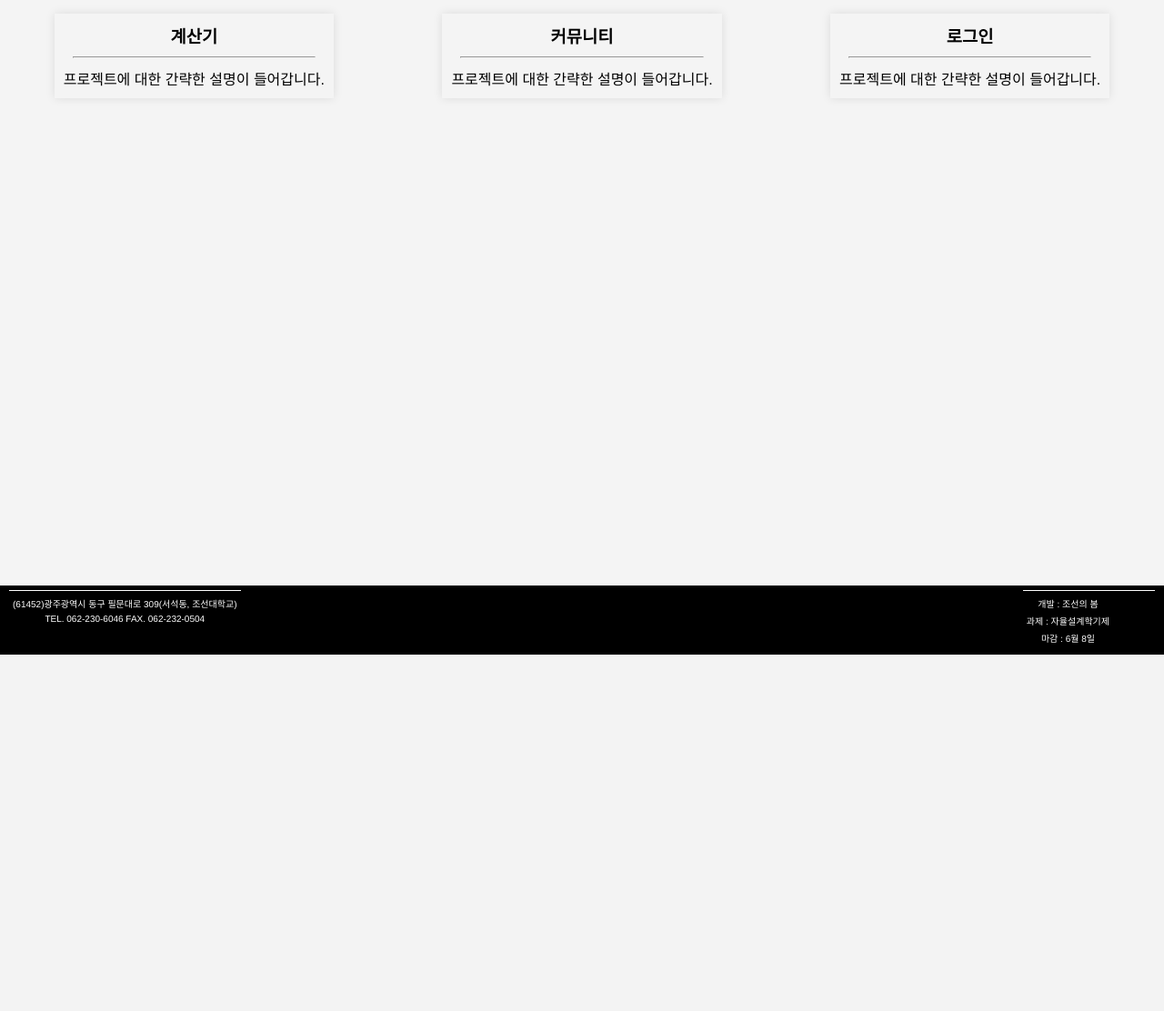
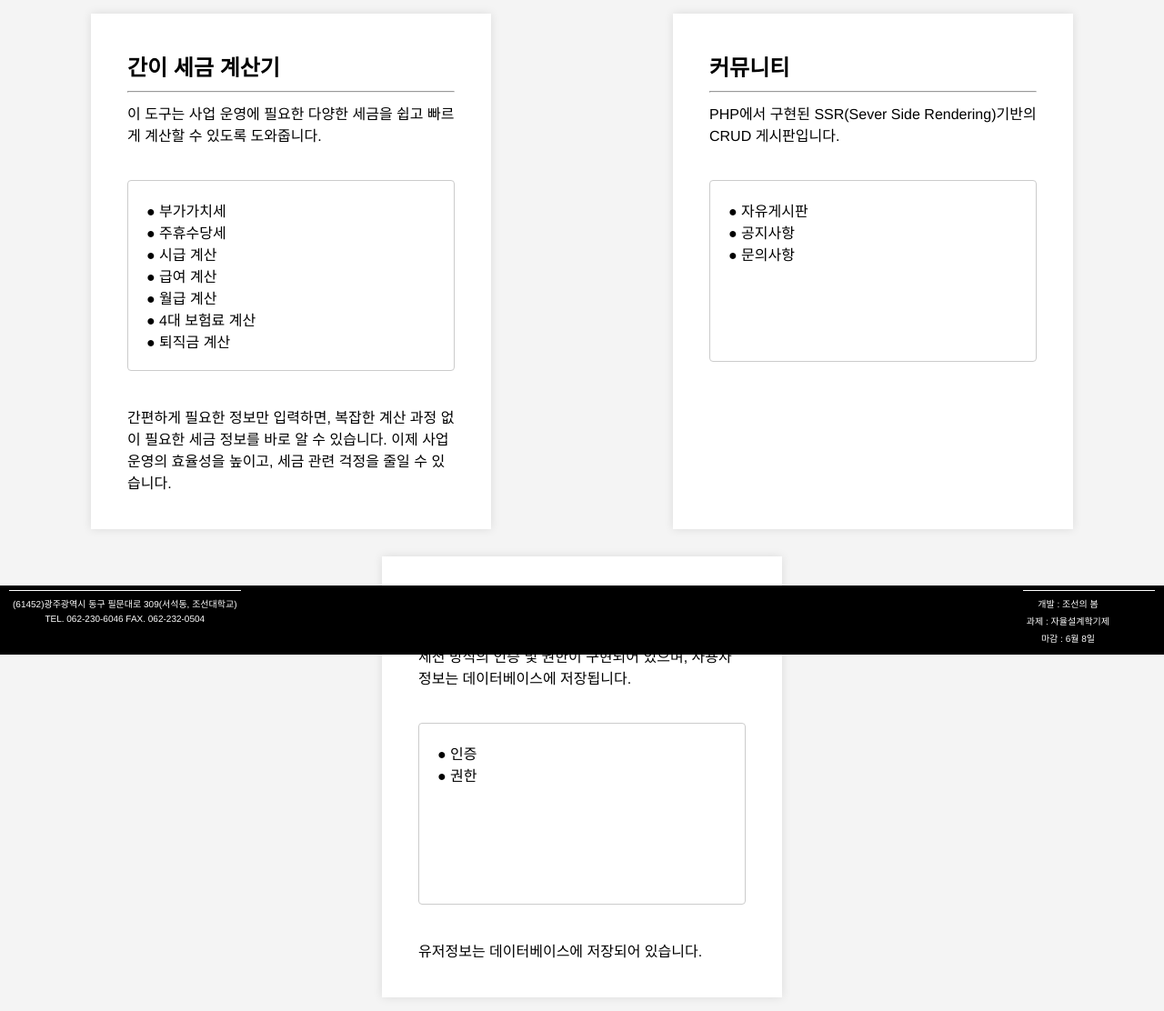
Before and after one commit to scorve12/chsun_spring_HTML, a PHP site: page /main/contact.html in a window 1280 px wide. Shown: the part 80-1192 px from the top of the page at 91% size. Before the commit the page ends 800 px from the top, so only its background shows below. Run offline with PHP 8.4, Linux system fonts and the light colour scheme; some web fonts are replaced.

Commit message:
feat contact

```diff
--- a/calculator/salary.html
+++ b/calculator/salary.html
@@ -37,7 +37,7 @@
                     <a href="#"><b>계산기</b></a>
                     <div class="sub-wrap">
                         <ul>
-                            <li> <a href="/calculator/synthesis.html">종합소득세 계산</a></li>
+                            <li><a href="/calculator/synthesis.html">종합소득세 계산</a></li>
                             <li><a href="/calculator/wiki.html">금융상식</a></li>
                             <li><a href="/calculator/salary.html">직원 계산기</a></li>
                         </ul>
--- a/css/contact.css
+++ b/css/contact.css
@@ -1,8 +1,16 @@
 hr {
-    margin: 10px;
+    margin: 10px 0px 10px 0px;
+}
+
+.description ul {
+    min-height: 25vh;
+    margin: 20px 0;
+    padding: 20px;
+    background-color: white;
+    border: 1px solid #ccc;
+    border-radius: 4px;
 }
 .portfolio {
-    padding-top: 80px;
     display: flex;
     flex-wrap: wrap;
     justify-content: space-around;
@@ -10,19 +18,23 @@ hr {
 }
 
 .portfolio-item {
+    width: 55vh;
     margin: 15px;
     box-shadow: 0 0 10px 0 rgba(0,0,0,0.1);
     transition: transform 0.3s ease;
+    background-color: white;
 }
 
 .portfolio-item img {
     width: 100%;
     height: auto;
+
 }
 
 .portfolio-item .description {
-    padding: 10px;
-    text-align: center;
+    padding: 40px;
+    text-align: left;
+
 }
 
 .portfolio-item:hover {
--- a/main/contact.html
+++ b/main/contact.html
@@ -35,10 +35,9 @@
                     <a href="#" ><b>계산기</b></a>
                     <div class="sub-wrap">
                         <ul>
-                            <li> <a href="/calculator/synthesis.html" >종합소득세 계산</a></li>
-                            <li><a href="/calculator/hourly.html">시급 계산</a></li>
-                            <li><a href="/calculator/retirement.html" >퇴직금 계산</a></li>
-                            <li><a href="/calculator/salary.html">급여 계산</a></li>
+                            <li><a href="/calculator/synthesis.html">종합소득세 계산</a></li>
+                            <li><a href="/calculator/wiki.html">금융상식</a></li>
+                            <li><a href="/calculator/salary.html">직원 계산기</a></li>
                         </ul>
                     </div>
                 </li>
@@ -63,23 +62,49 @@
             <section class="portfolio">
                 <div class="portfolio-item">
                     <div class="description">
-                        <h3>계산기</h3>
+                        <h2>간이 세금 계산기</h2>
                         <hr>
-                        <p>프로젝트에 대한 간략한 설명이 들어갑니다.</p>
+                        <p>이 도구는 사업 운영에 필요한 다양한 세금을 쉽고 빠르게 계산할 수 있도록 도와줍니다.</p>
+                        <br>
+                        <ul>
+                            <li>● 부가가치세</li>
+                            <li>● 주휴수당세</li>
+                            <li>● 시급 계산</li>
+                            <li>● 급여 계산</li>
+                            <li>● 월급 계산</li>
+                            <li>● 4대 보험료 계산</li>
+                            <li>● 퇴직금 계산</li>
+                        </ul>
+                        <br>
+                        <p>간편하게 필요한 정보만 입력하면, 복잡한 계산 과정 없이 필요한 세금 정보를 바로 알 수 있습니다. 이제 사업 운영의 효율성을 높이고, 세금 관련 걱정을 줄일 수 있습니다.</p>
                     </div>
                 </div>
                 <div class="portfolio-item">
                     <div class="description">
-                        <h3>커뮤니티</h3>
+                        <h2>커뮤니티</h2>
                         <hr>
-                        <p>프로젝트에 대한 간략한 설명이 들어갑니다.</p>
+                        <p>PHP에서 구현된 SSR(Sever Side Rendering)기반의 CRUD 게시판입니다.</p>
+                        <br>
+                        <ul>
+                            <li>● 자유게시판</li>
+                            <li>● 공지사항</li>
+                            <li>● 문의사항</li>
+                        </ul>
                     </div>
                 </div>
                 <div class="portfolio-item">
                     <div class="description">
-                        <h3>로그인</h3>
+                        <h2>로그인</h2>
                         <hr>
-                        <p>프로젝트에 대한 간략한 설명이 들어갑니다.</p>
+                        <p>세션 방식의 인증 및 권한이 구현되어 있으며, 사용자 정보는 데이터베이스에 저장됩니다.</p>
+                            <br>
+                            <ul>
+                                <li>● 인증</li>
+                                <li>● 권한</li>
+                            </ul>
+                            <br>
+                        <p>유저정보는 데이터베이스에 저장되어 있습니다.</p>
+
                     </div>
                 </div>
             </section>
--- a/main/default.php
+++ b/main/default.php
@@ -33,9 +33,8 @@
                     <div class="sub-wrap">
                         <ul>
                             <li><a href="/calculator/synthesis.html">종합소득세 계산</a></li>
-                            <li><a href="/calculator/hourly.html">시급 계산</a></li>
-                            <li><a href="/calculator/retirement.html">퇴직금 계산</a></li>
-                            <li><a href="/calculator/salary.html">급여 계산</a></li>
+                            <li><a href="/calculator/wiki.html">금융상식</a></li>
+                            <li><a href="/calculator/salary.html">직원 계산기</a></li>
                         </ul>
                     </div>
                 </li>
```
Also changed, not shown: main/about.html (+3 -4 lines).
